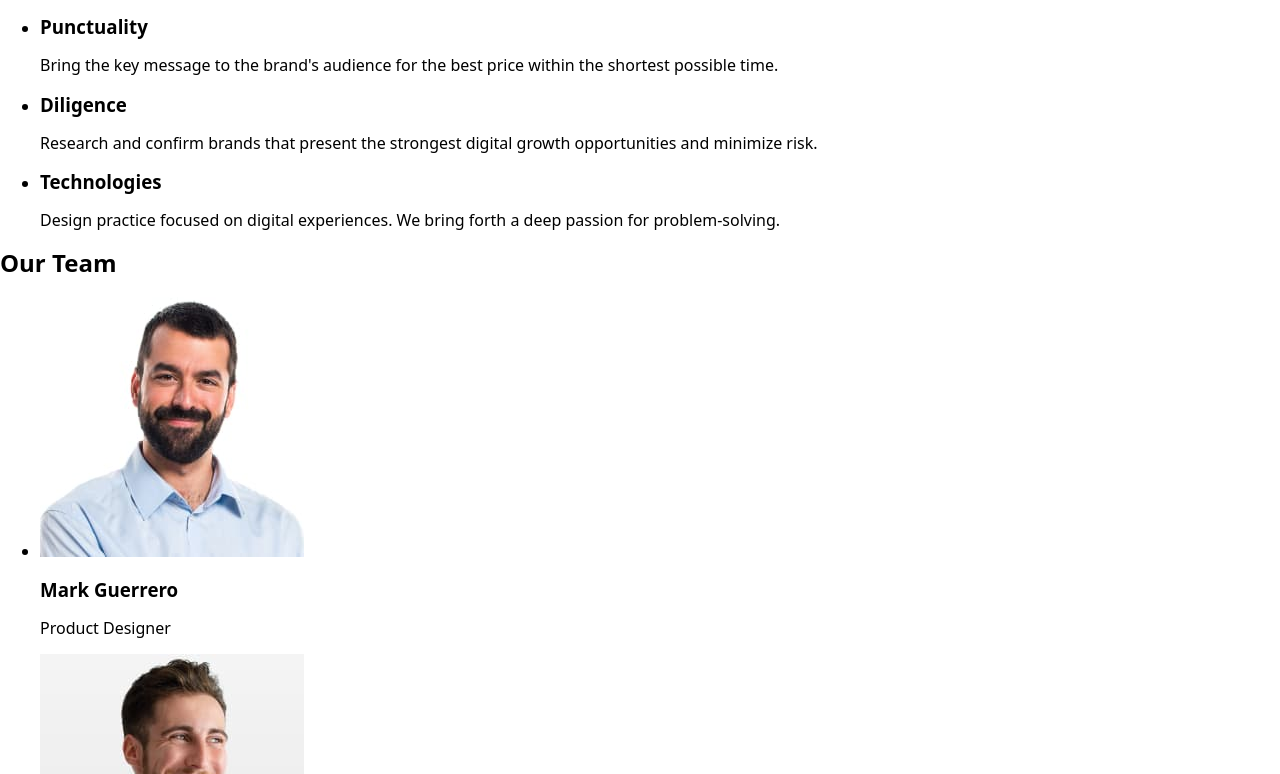
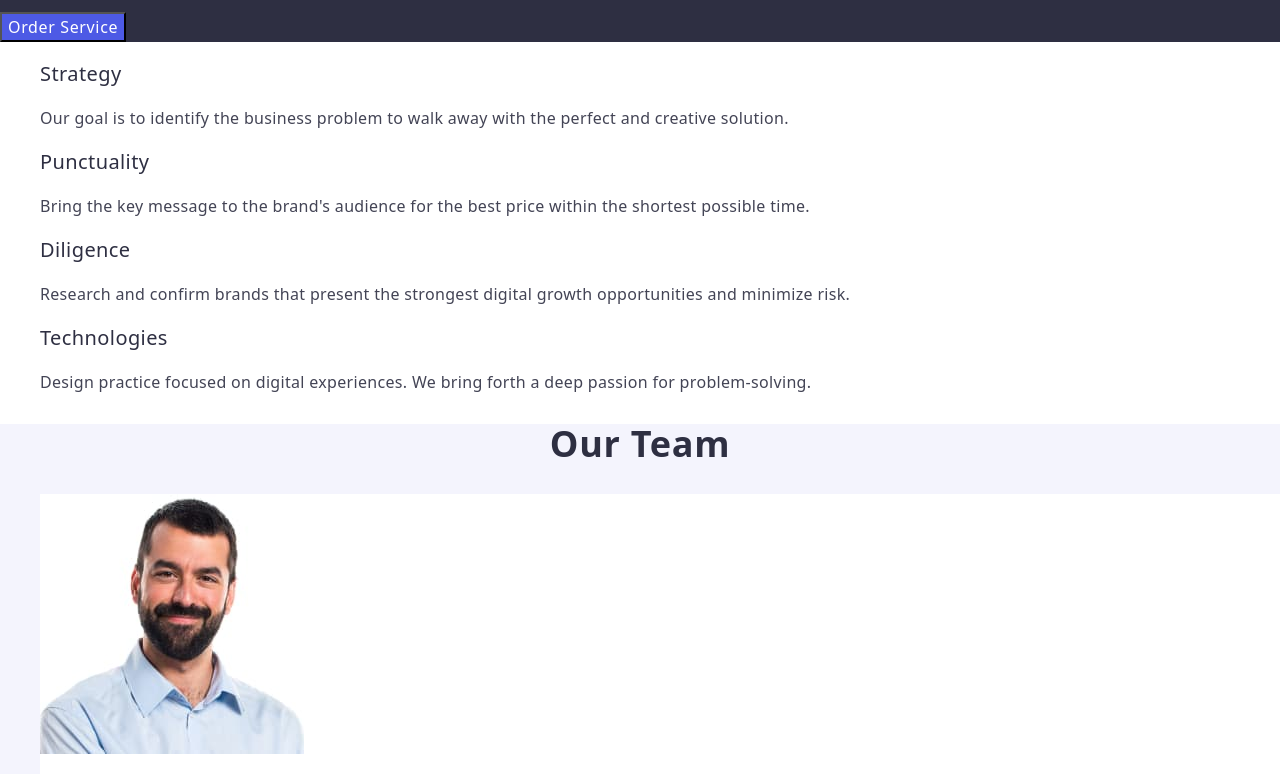
Before and after one commit to SamodaiS/goit-markup-hw-02, a plain HTML site: page index.html in a window 1280 px wide. Shown: the part 314-1088 px from the top of the page. Drawn offline with nearby package versions, Linux system fonts and the light colour scheme.

Commit message:
goit-markup-hw-02

```diff
--- a/css/styles.css
+++ b/css/styles.css
@@ -1,3 +1,4 @@
+
 
 body {
     font-family: 'Roboto', sans-serif;
--- a/index.html
+++ b/index.html
@@ -9,7 +9,7 @@
     <link rel="preconnect" href="https://fonts.gstatic.com" crossorigin/>
     <link href="https://fonts.googleapis.com/css2?family=Raleway:wght@700&family=Roboto:wght@400;500;700&display=swap" rel="stylesheet"/>
 
-    <link rel="stylesheet" href="./css/style.css" />
+    <link rel="stylesheet" href="./css/styles.css" />
     <link rel="stylesheet" href="https://cdnjs.cloudflare.com/ajax/libs/modern-normalize/2.0.0/modern-normalize.min.css"/>
 </head>
 <body>
```
